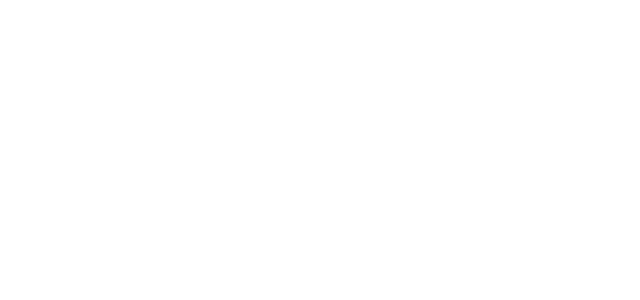
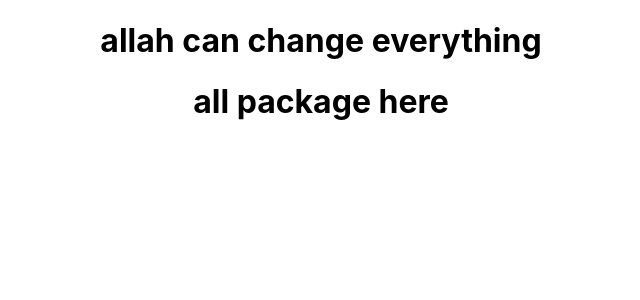
Before and after one commit to Mahamudul5/traveller, a React (Create React App) app: page / in a window 1280 px wide. Shown: the top 300 px of the page, without its empty margins (319-959 px from the left). Built offline with nearby package versions, Linux system fonts and the light colour scheme.

Commit message:
add component

```diff
--- a/src/App.js
+++ b/src/App.js
@@ -1,10 +1,11 @@
-import logo from './logo.svg';
 import './App.css';
+import TourPackage from './components/tour-packge/TourPackage';
 
 function App() {
   return (
     <div className="App">
-
+      <h1>allah can change everything</h1>
+      <TourPackage></TourPackage>
     </div>
   );
 }
--- /dev/null
+++ b/src/components/tour-packge/TourPackage.js
@@ -0,0 +1,11 @@
+import React from 'react';
+
+const TourPackage = () => {
+    return (
+        <div>
+            <h1>all package here</h1>
+        </div>
+    );
+};
+
+export default TourPackage;
```
Also changed, not shown: src/components/navbar/Navber.js (added), src/components/navbar/navbar.css (added), src/components/tour-packge/tour_package.css (added).
